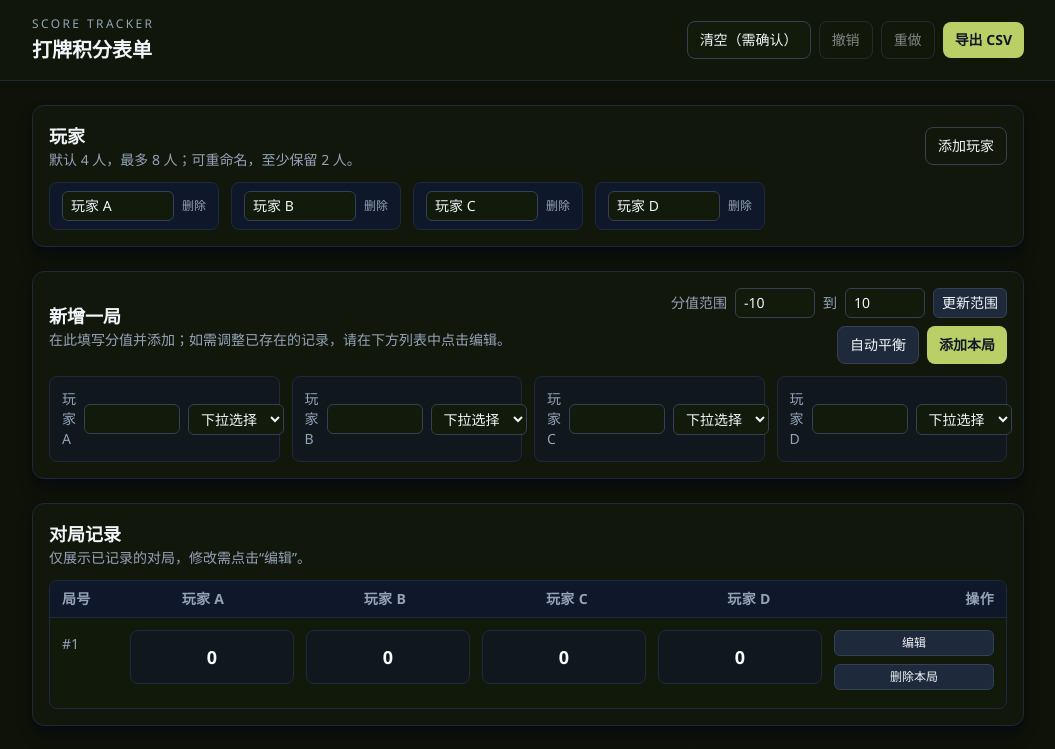
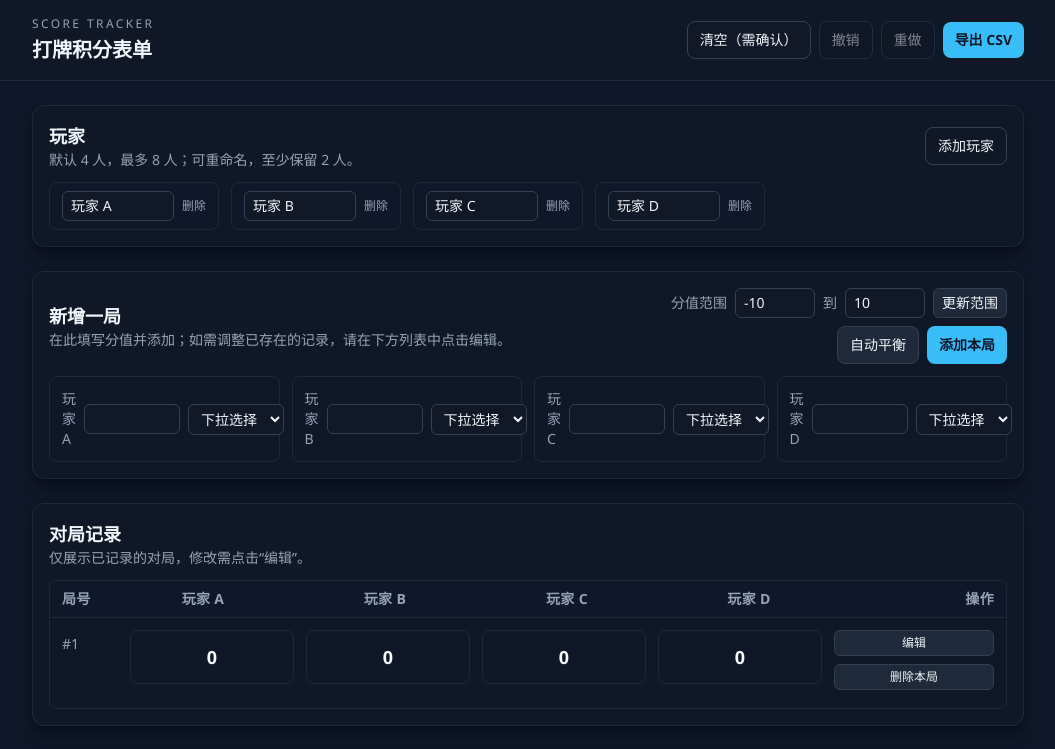
Before and after one commit to 2321Robin/ScoreCard, a React (Vite) app: page / in a window 1280 px wide. Shown: the top 749 px of the page, without its empty margins (112-1167 px from the left). Built offline with nearby package versions, Linux system fonts and the light colour scheme.

Commit message:
revert: restore previous theme

```diff
--- a/src/index.css
+++ b/src/index.css
@@ -4,7 +4,7 @@
 
 :root {
   font-family: 'Segoe UI', Inter, system-ui, sans-serif;
-  background-color: #0e1208;
+  background-color: #0f172a;
   color: #e2e8f0;
   text-rendering: optimizeLegibility;
   -webkit-font-smoothing: antialiased;
@@ -14,7 +14,7 @@
 body {
   margin: 0;
   min-height: 100vh;
-  background-color: #0e1208;
+  background-color: #0f172a;
 }
 
 #root {
--- a/tailwind.config.js
+++ b/tailwind.config.js
@@ -4,9 +4,9 @@ export default {
   theme: {
     extend: {
       colors: {
-        surface: '#0e1208',
-        panel: '#121a0c',
-        accent: '#bacf65',
+        surface: '#0f172a',
+        panel: '#111827',
+        accent: '#38bdf8',
         danger: '#ef4444',
         muted: '#94a3b8',
       },
```
